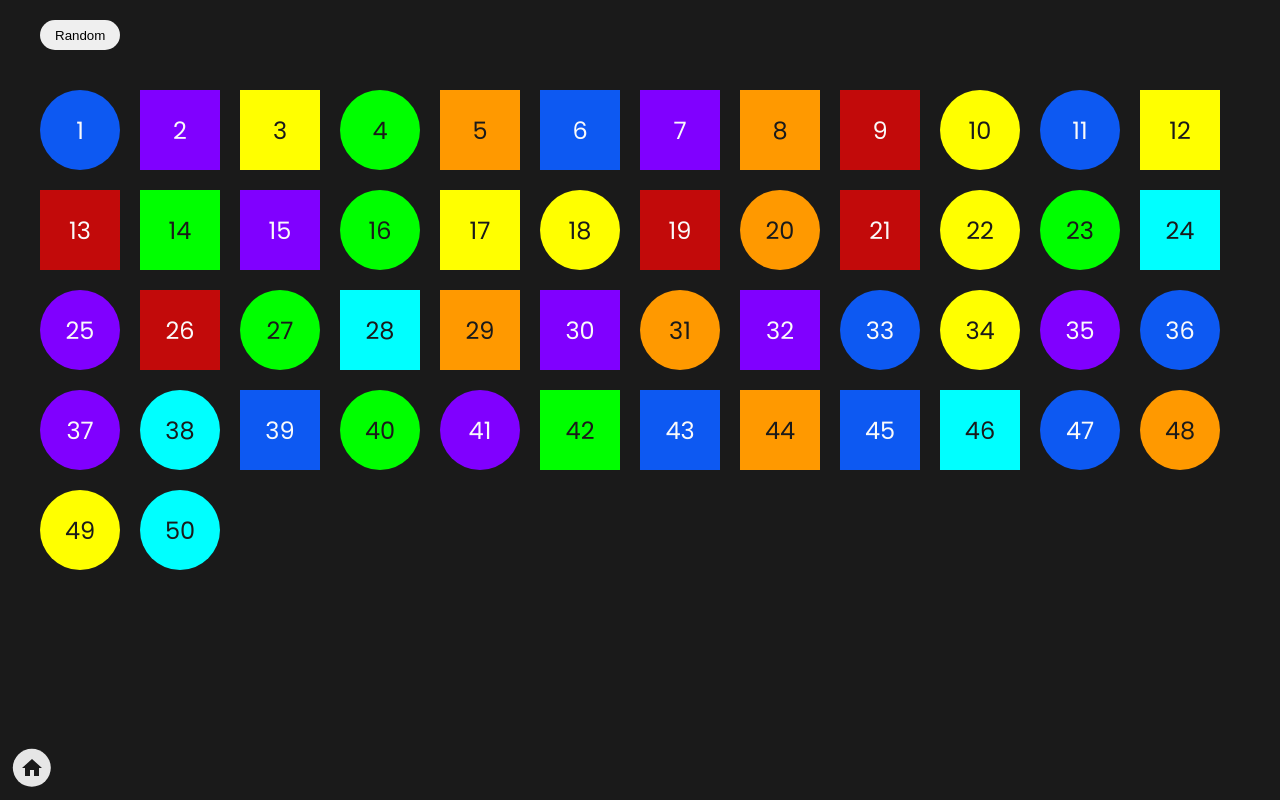
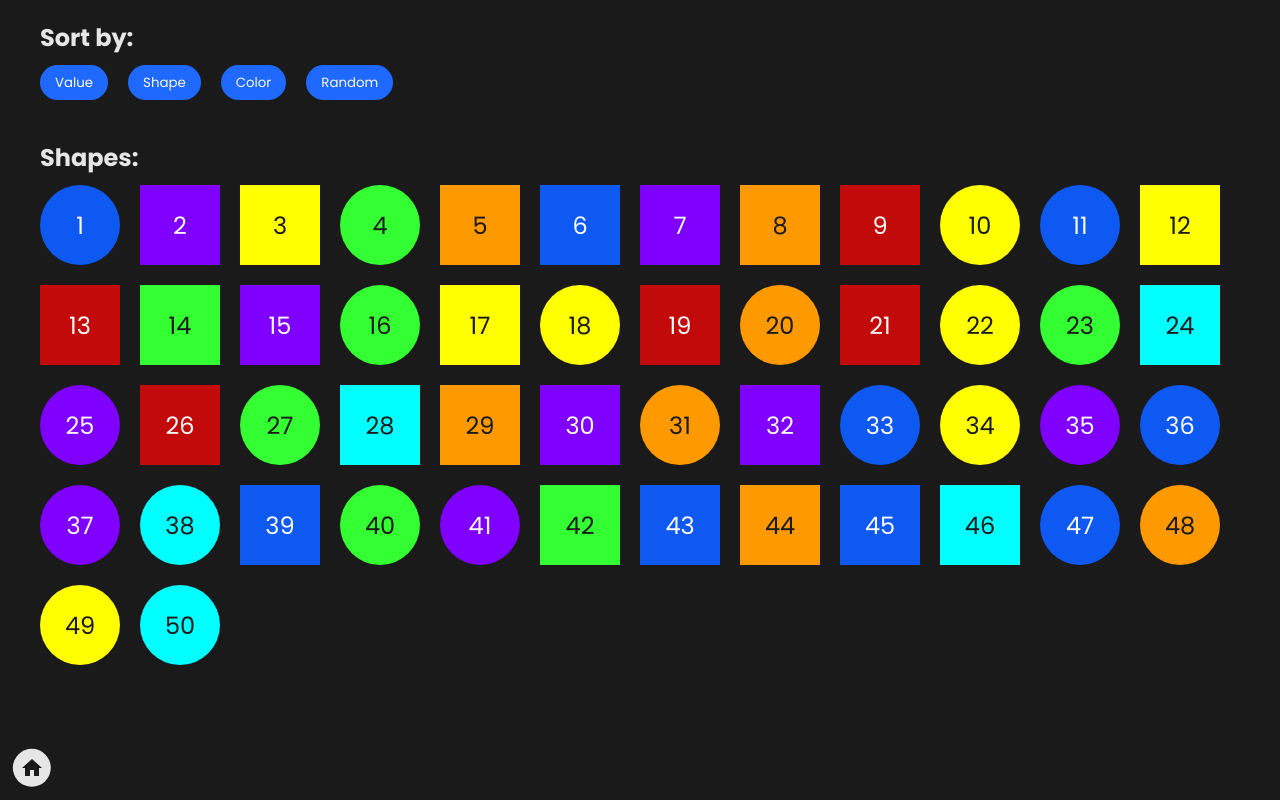
Before and after one commit to BijanProgrammerWebsites/playground-flip, an Angular app: page /abstract-shapes-sorter in a window 1280 px wide. Built offline with nearby package versions, Linux system fonts and the light colour scheme.

Commit message:
[ADD] abstract shapes sorter - more factors

```diff
--- a/src/app/pages/abstract-shapes-sorter/abstract-shapes-sorter.component.html
+++ b/src/app/pages/abstract-shapes-sorter/abstract-shapes-sorter.component.html
@@ -1,9 +1,20 @@
 <div #body class="body">
-    <div class="buttons">
-        <button (click)="randomButtonClickHandler()">Random</button>
-    </div>
+    <section>
+        <h2>Sort by:</h2>
+        <div class="buttons">
+            <button (click)="valueButtonClickHandler()">Value</button>
+            <button (click)="shapeButtonClickHandler()">Shape</button>
+            <button (click)="colorButtonClickHandler()">Color</button>
+            <button (click)="randomButtonClickHandler()">Random</button>
+        </div>
+    </section>
 
-    <div class="shapes">
-        <div *ngFor="let shape of shapes" class="shape" [ngClass]="[shape.variant, shape.color]">{{ shape.value }}</div>
-    </div>
+    <section>
+        <h2>Shapes:</h2>
+        <div class="shapes">
+            <div *ngFor="let shape of shapes" class="shape" [ngClass]="[shape.variant, shape.color]">
+                {{ shape.value }}
+            </div>
+        </div>
+    </section>
 </div>
--- a/src/app/pages/abstract-shapes-sorter/abstract-shapes-sorter.component.scss
+++ b/src/app/pages/abstract-shapes-sorter/abstract-shapes-sorter.component.scss
@@ -2,6 +2,11 @@
     display: flex;
     flex-direction: column;
     gap: 4rem;
+
+    section {
+        display: flex;
+        flex-direction: column;
+        gap: 1rem;
 
         .shapes {
             display: flex;
@@ -41,7 +46,7 @@
                 }
 
                 &.GREEN {
-                background-color: hsl(120, 100%, 50%);
+                    background-color: hsl(120, 100%, 60%);
                     color: hsl(0, 0%, 10%);
                 }
 
@@ -63,5 +68,20 @@
         }
 
         .buttons {
+            display: flex;
+            align-items: center;
+            gap: 2rem;
+
+            button {
+                background-color: var(--color--primary);
+                color: var(--color--primary-opposite);
+
+                &:active,
+                &:focus {
+                    background-color: var(--color--secondary);
+                    color: var(--color--secondary-opposite);
                 }
             }
+        }
+    }
+}
--- a/src/app/pages/abstract-shapes-sorter/abstract-shapes-sorter.component.ts
+++ b/src/app/pages/abstract-shapes-sorter/abstract-shapes-sorter.component.ts
@@ -39,10 +39,34 @@
         this.initShapes();
     }
 
+    public valueButtonClickHandler(): void {
+        this.flip(() => {
+            this.shapes.sort((a, b) => a.value - b.value);
+        });
+    }
+
+    public shapeButtonClickHandler(): void {
+        this.flip(() => {
+            this.shapes.sort((a, b) => a.variant.toString().localeCompare(b.variant.toString()));
+        });
+    }
+
+    public colorButtonClickHandler(): void {
+        this.flip(() => {
+            this.shapes.sort((a, b) => a.color.toString().localeCompare(b.color.toString()));
+        });
+    }
+
     public randomButtonClickHandler(): void {
+        this.flip(() => {
+            this.shapes.sort(() => Math.random() - 0.5);
+        });
+    }
+
+    private flip(callback: Function): void {
         const first = this.getBoundingClientRects();
 
-        this.randomizeShapes();
+        callback();
         this.changeDetectorRef.detectChanges();
 
         const last = this.getBoundingClientRects();
@@ -101,17 +125,6 @@
         return result;
     }
 
-    private randomizeShapes(): void {
-        for (let i = 0; i < 100; i++) {
-            const firstIndex = AbstractShapesSorterComponent.generateRandomIndex();
-            const secondIndex = AbstractShapesSorterComponent.generateRandomIndex();
-
-            const temp = this.shapes[firstIndex];
-            this.shapes[firstIndex] = this.shapes[secondIndex];
-            this.shapes[secondIndex] = temp;
-        }
-    }
-
     private shapeElements(): HTMLElement[] {
         return Array.from(this.body.nativeElement.querySelectorAll('.shape'));
     }
--- a/src/app/pages/home/home.component.scss
+++ b/src/app/pages/home/home.component.scss
@@ -25,8 +25,6 @@
                     text-align: center;
 
                     &:hover {
-                        --outline-size: 4px;
-
                         background-color: var(--color--primary);
                         color: var(--color--primary-opposite);
                     }
--- a/src/styles.scss
+++ b/src/styles.scss
@@ -116,8 +116,22 @@
 }
 
 html {
+    font-family: Poppins, sans-serif;
     font-size: 62.5%;
-    font-family: Poppins, sans-serif;
+}
+
+input,
+label,
+select,
+textarea,
+button,
+fieldset,
+legend,
+datalist,
+output,
+option,
+optgroup {
+	font-family: inherit;
 }
 
 ul {
```
Lines whose indentation alone changed are shown as unchanged.
